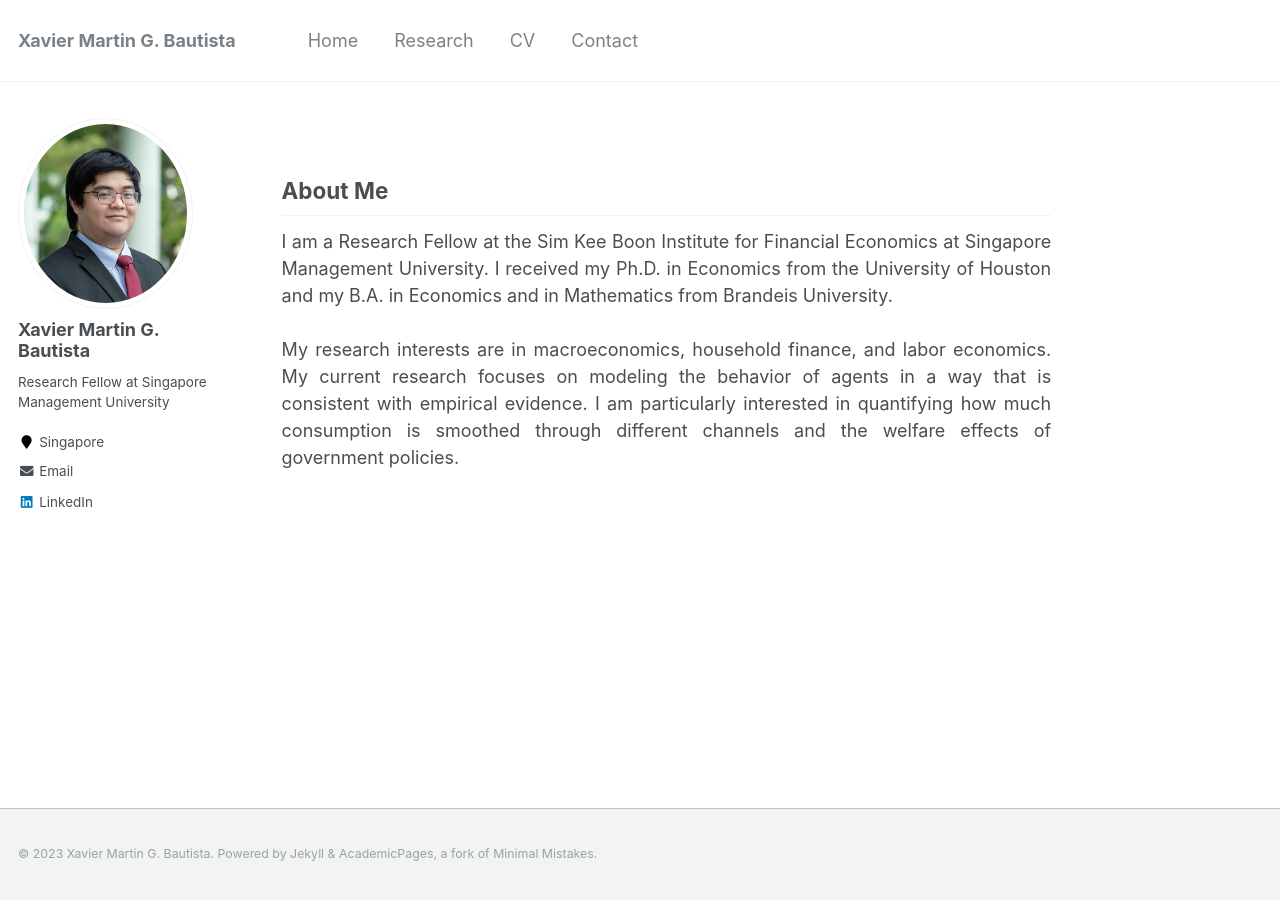
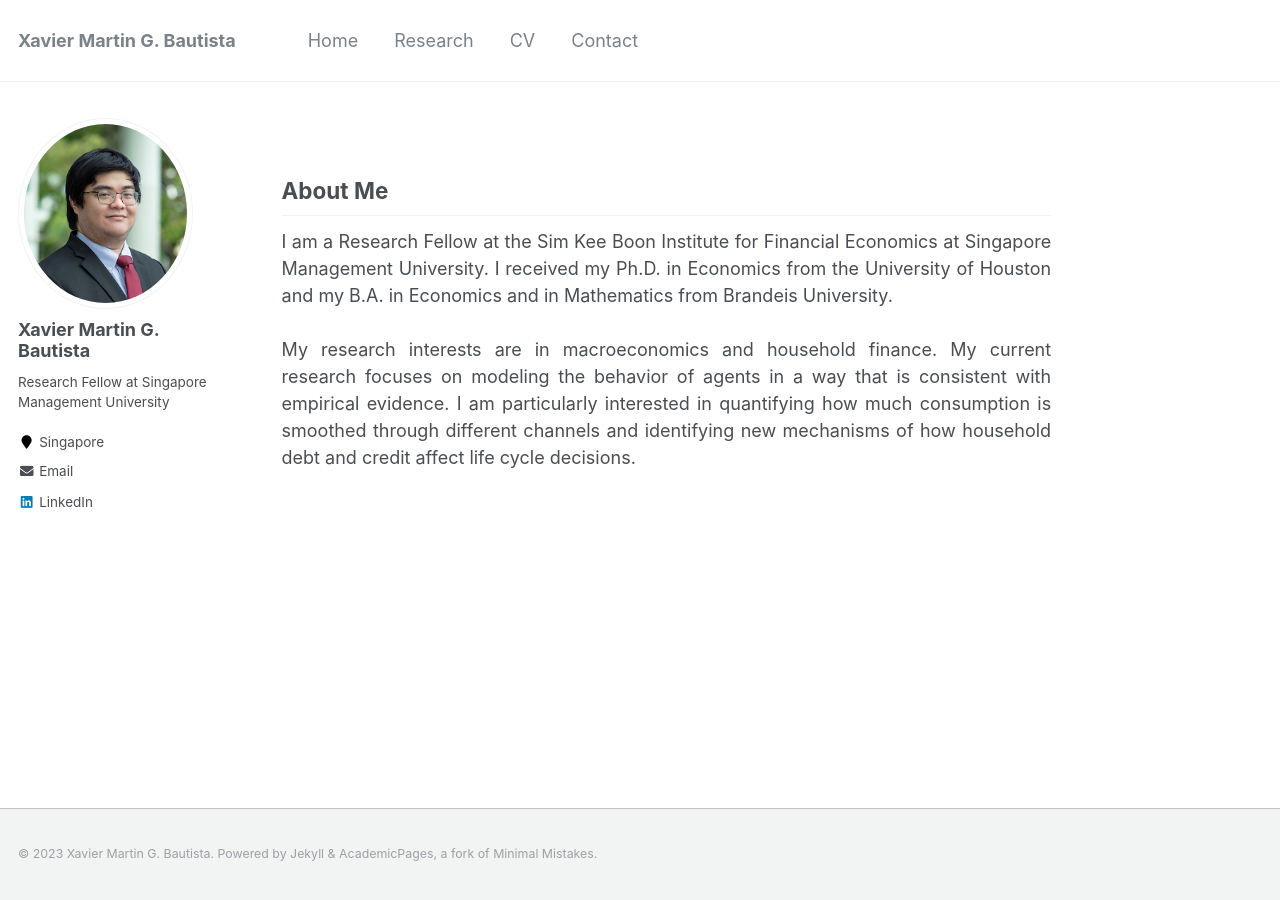
Before and after one commit to xmgbautista/xmgbautista.github.io, a Jekyll site: the page built from _pages/about.md, in a window 1280 px wide. Built offline with Jekyll 4.4.1, drawn with Linux system fonts in a browser that asks for light colours.

Commit message:
Update research description and cv

```diff
--- a/_pages/about.md
+++ b/_pages/about.md
@@ -20,7 +20,7 @@ redirect_from:
 I am a Research Fellow at the Sim Kee Boon Institute for Financial Economics at Singapore Management University. I received my Ph.D. in
 Economics from the University of Houston and my B.A. in Economics and in Mathematics from Brandeis University. <br>
 <br>
-My research interests are in macroeconomics, household finance, and labor economics. My current research focuses on modeling the behavior
-of agents in a way that is consistent with empirical evidence. I am particularly interested in quantifying how much
-consumption is smoothed through different channels and the welfare effects of government policies.
+My research interests are in macroeconomics and household finance. My current research focuses on modeling the behavior of agents in a
+way that is consistent with empirical evidence. I am particularly interested in quantifying how much consumption is smoothed through
+different channels and identifying new mechanisms of how household debt and credit affect life cycle decisions.
 </p>
```
Also changed, not shown: 1 other file.
